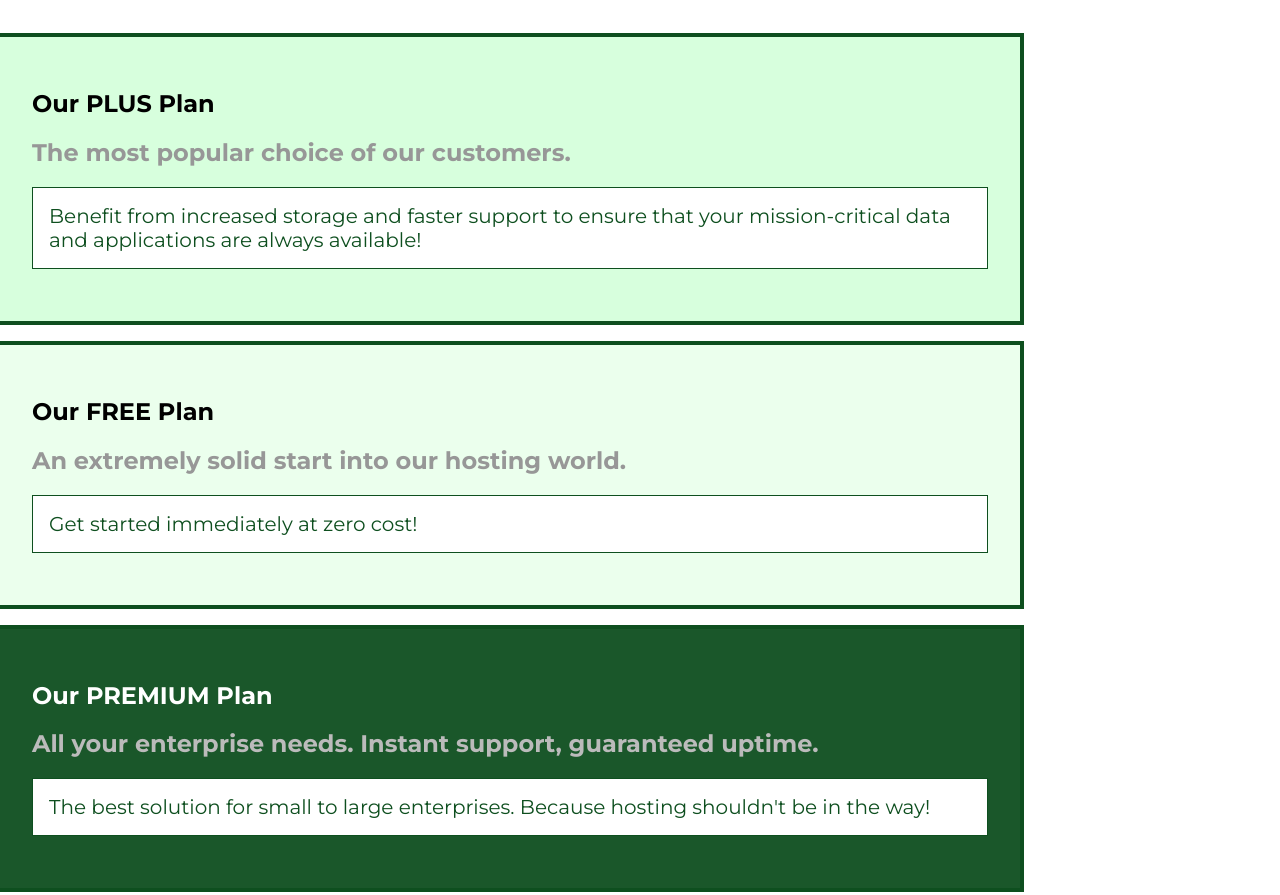
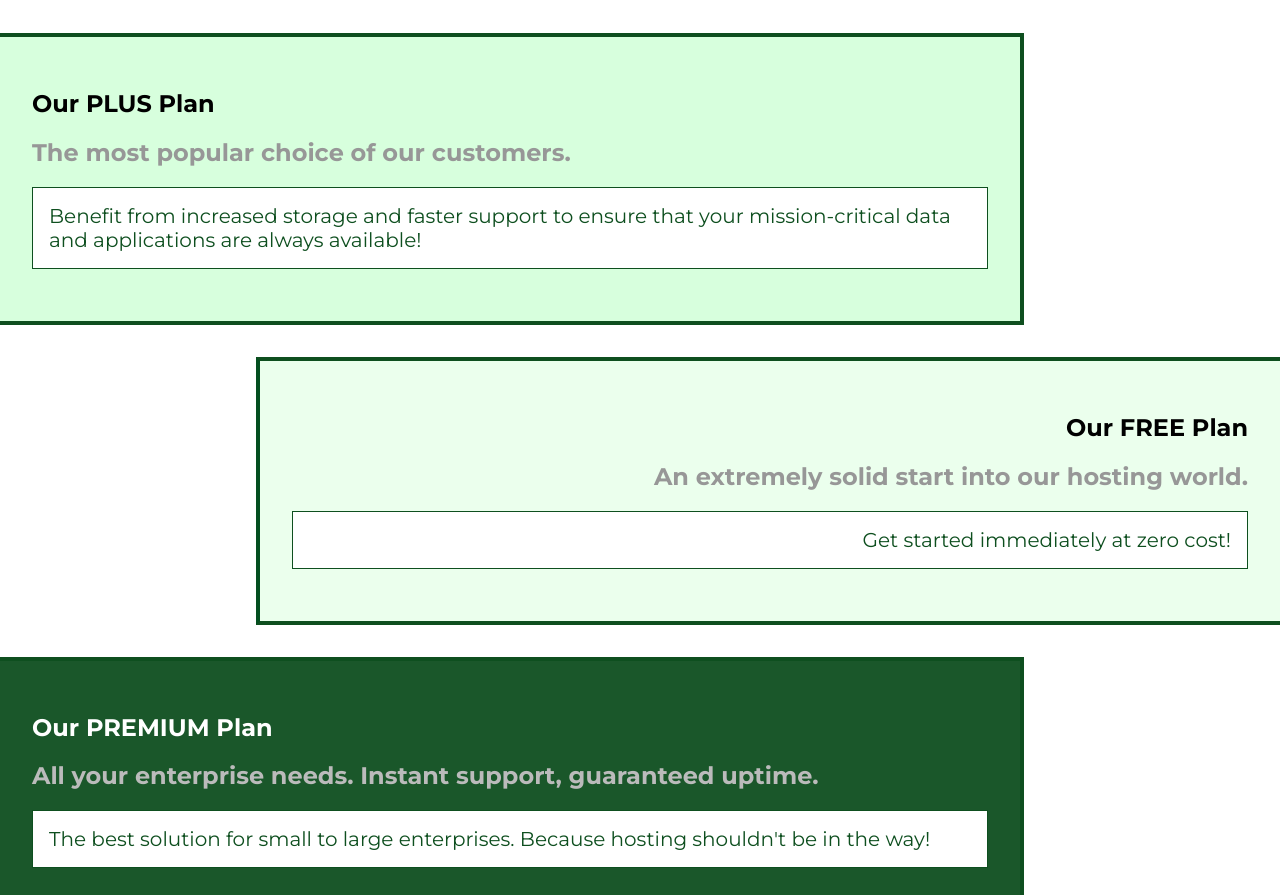
Before and after one commit to Pawper/Academind---CSS---The-Complete-Guide, a plain HTML site: page basics-01-understanding-the-course-project-starting-code/packages/index.html in a window 1280 px wide. Shown: the part 57-952 px from the top of the page. Drawn offline with Linux system fonts and the light colour scheme.

Commit message:
5.76 complete

```diff
--- a/basics-01-understanding-the-course-project-starting-code/packages/index.html
+++ b/basics-01-understanding-the-course-project-starting-code/packages/index.html
@@ -34,23 +34,24 @@
   </header>
 
   <main>
-    <section class="package">
-      <a href="#" id="plus">
+    <section class="package" id="plus">
+      <a href="#">
         <h1 class="package__title">Our PLUS Plan</h1>
         <h2 class="package__subtitle">The most popular choice of our customers.</h2>
         <p class="package__info">Benefit from increased storage and faster support to ensure that your mission-critical data and applications
           are always available!</p>
         </a>
       </section>
-      <section class="package">
-        <a href="#" id="free">
+      <section class="package" id="free">
+        <a href="#">
           <h1 class="package__title">Our FREE Plan</h1>
           <h2 class="package__subtitle">An extremely solid start into our hosting world.</h2>
           <p class="package__info">Get started immediately at zero cost!</p>
         </a>
       </section>
-      <section class="package">
-        <a href="#" id="premium">
+      <div class="clearfix"></div>
+      <section class="package" id="premium">
+        <a href="#">
           <h1 class="package__title">Our PREMIUM Plan</h1>
           <h2 class="package__subtitle">All your enterprise needs. Instant support, guaranteed uptime. </h2>
           <p class="package__info">The best solution for small to large enterprises. Because hosting shouldn't be in the way!</p>
--- a/basics-01-understanding-the-course-project-starting-code/packages/packages.css
+++ b/basics-01-understanding-the-course-project-starting-code/packages/packages.css
@@ -38,12 +38,20 @@ main {
   background: white;
 }
 
+.clearfix {
+  clear: both;
+}
+
 #plus {
   background: rgba(213, 255, 220, 0.95);
 }
 
 #free {
   background: rgba(234, 353, 237, 0.95);
+  float: right;
+  border-right: none;
+  border-left: 4px solid #034f1f;
+  text-align: right;
 }
 
 #premium {
```
